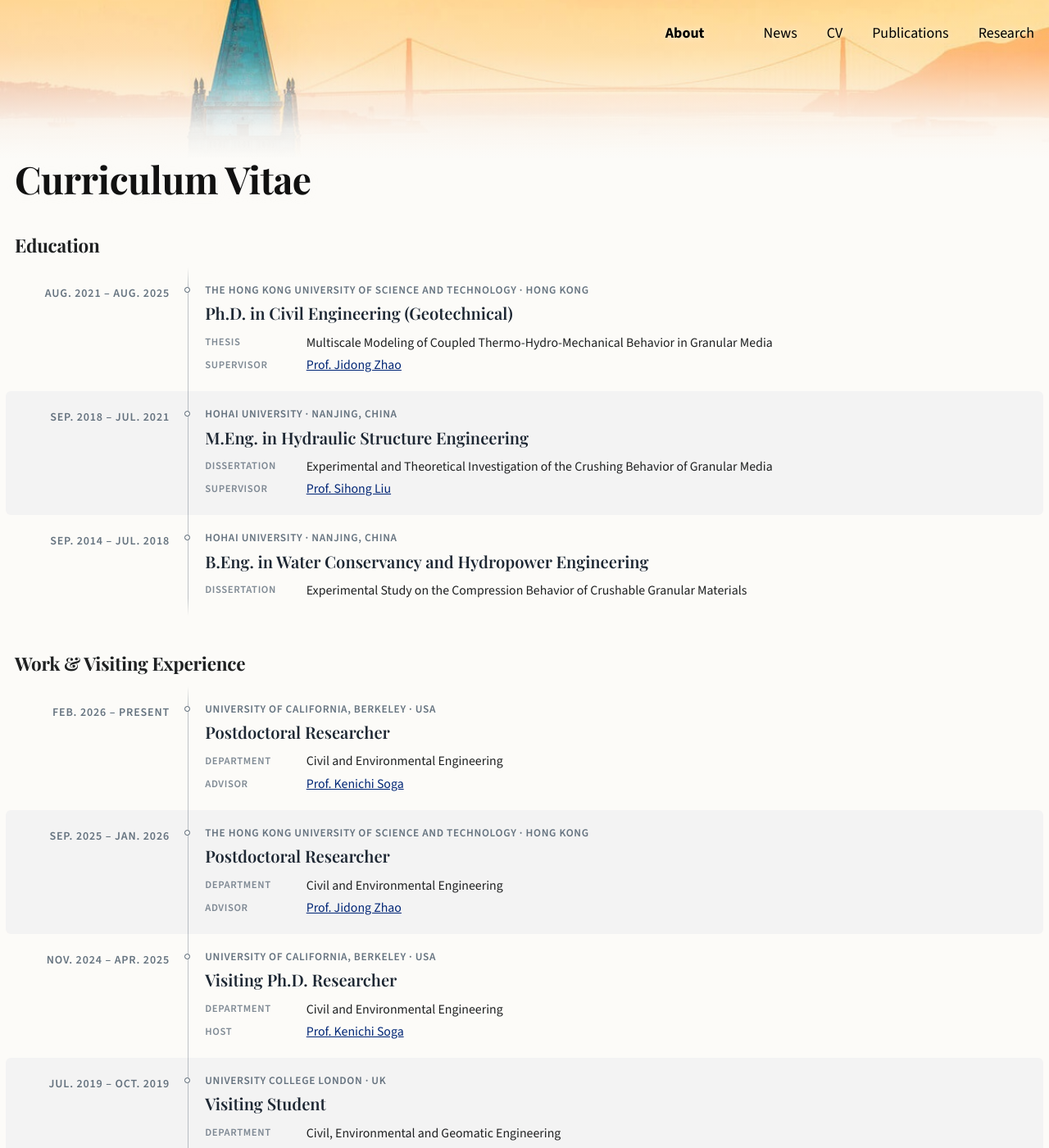
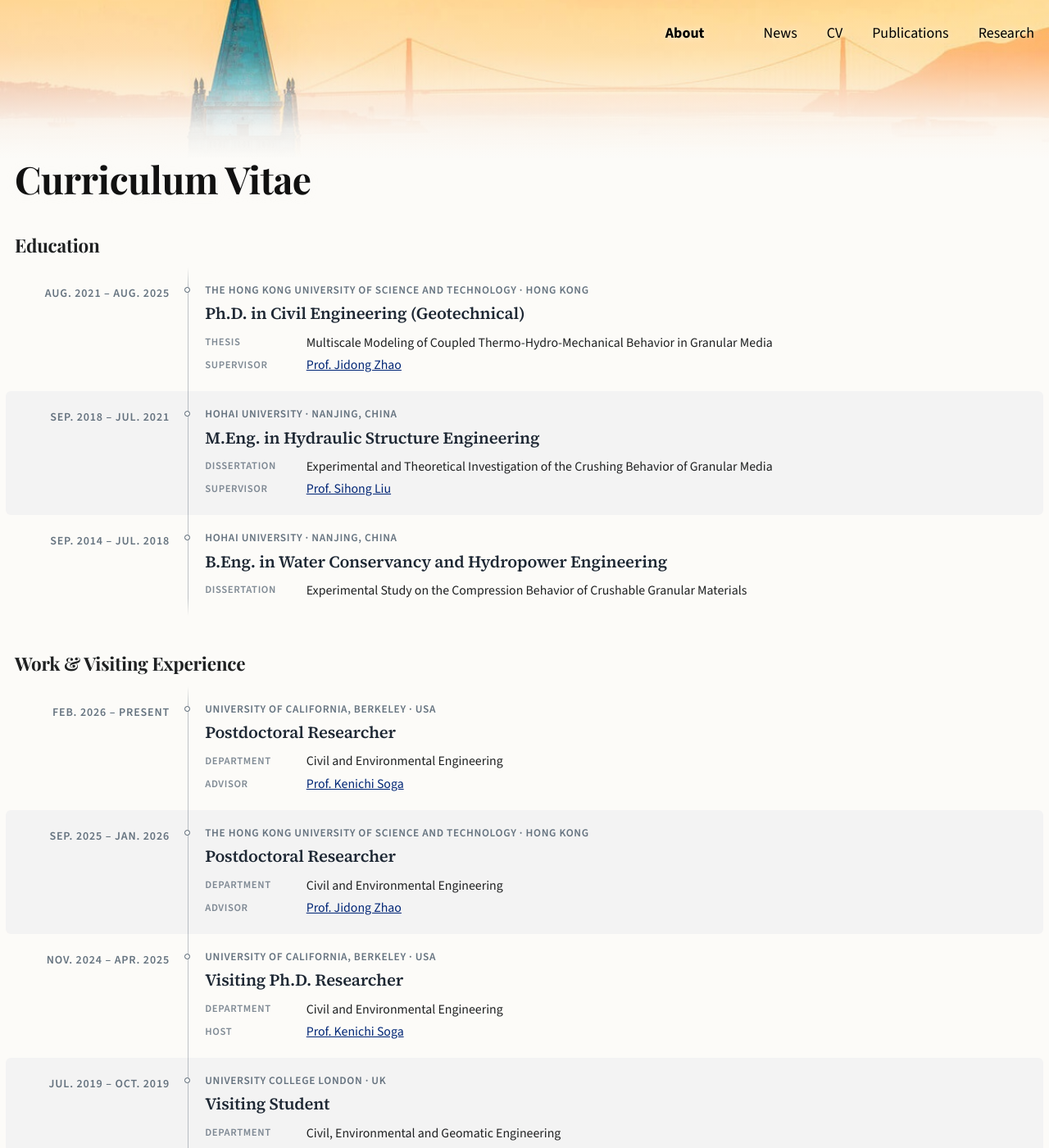
Before and after one commit to yujidu/yujidu.github.io, a Jekyll site: the page built from _pages/cv.md, in a window 1280 px wide and 1400 px high. Shown: the whole window at 82% size. Built offline with Jekyll 4.4.1, drawn with Linux system fonts in a browser that asks for light colours; some web fonts are replaced; a style sheet for code colours, icons or effects is not loaded.

Commit message:
Item titles back to Source Serif 4; Playfair for page and section titles
Co-Authored-By: Claude Opus 5.5 <noreply@anthropic.com>
Claude-Session: https://claude.ai/code/session_01Vw9tGnbWFVNDt9UXvET6V8

```diff
--- a/_includes/head/custom.html
+++ b/_includes/head/custom.html
@@ -28,7 +28,7 @@
 
 <link rel="preconnect" href="https://fonts.googleapis.com">
 <link rel="preconnect" href="https://fonts.gstatic.com" crossorigin>
-<link rel="stylesheet" href="https://fonts.googleapis.com/css2?family=Source+Sans+3:ital,wght@0,400;0,500;0,600;0,700;1,400;1,600&family=Playfair+Display:ital,wght@0,400;0,600;0,700;1,400&display=swap">
+<link rel="stylesheet" href="https://fonts.googleapis.com/css2?family=Source+Sans+3:ital,wght@0,400;0,500;0,600;0,700;1,400;1,600&family=Playfair+Display:ital,wght@0,400;0,600;0,700;1,400&family=Source+Serif+4:opsz,wght@8..60,400;8..60,600;8..60,700&display=swap">
 
 <link rel="apple-touch-icon" sizes="57x57" href="{{ base_path }}/images/apple-touch-icon-57x57.png?v=M44lzPylqQ">
 <link rel="apple-touch-icon" sizes="60x60" href="{{ base_path }}/images/apple-touch-icon-60x60.png?v=M44lzPylqQ">
--- a/_sass/_home.scss
+++ b/_sass/_home.scss
@@ -1710,3 +1710,14 @@ $cv-ink: #4a5a6a;
 .cv-honors li:hover .cv-timeline__body {
   background: none !important;
 }
+
+/* Item titles in Source Serif 4 (Playfair stays on page and section titles) */
+.cv-card .cv-card__title,
+.cv-proj .cv-proj__title,
+.cv-honor__name,
+.archive .research-row__title,
+.news-item__title,
+.news-detail__headline {
+  font-family: $serif-text;
+  letter-spacing: -0.01em;
+}
--- a/_sass/_variables.scss
+++ b/_sass/_variables.scss
@@ -14,6 +14,7 @@ $indent-var                 : 1.3em;
 
 /* system typefaces */
 $serif                      : "Playfair Display", Georgia, "Times New Roman", serif;
+$serif-text                 : "Source Serif 4", Georgia, "Times New Roman", serif;  /* item titles */
 $sans-serif                 : "Source Sans 3", -apple-system, ".SFNSText-Regular", "San Francisco", "Roboto", "Segoe UI", "Helvetica Neue", "Lucida Grande", Arial, sans-serif;
 $monospace                  : Monaco, Consolas, "Lucida Console", monospace;
 
```
